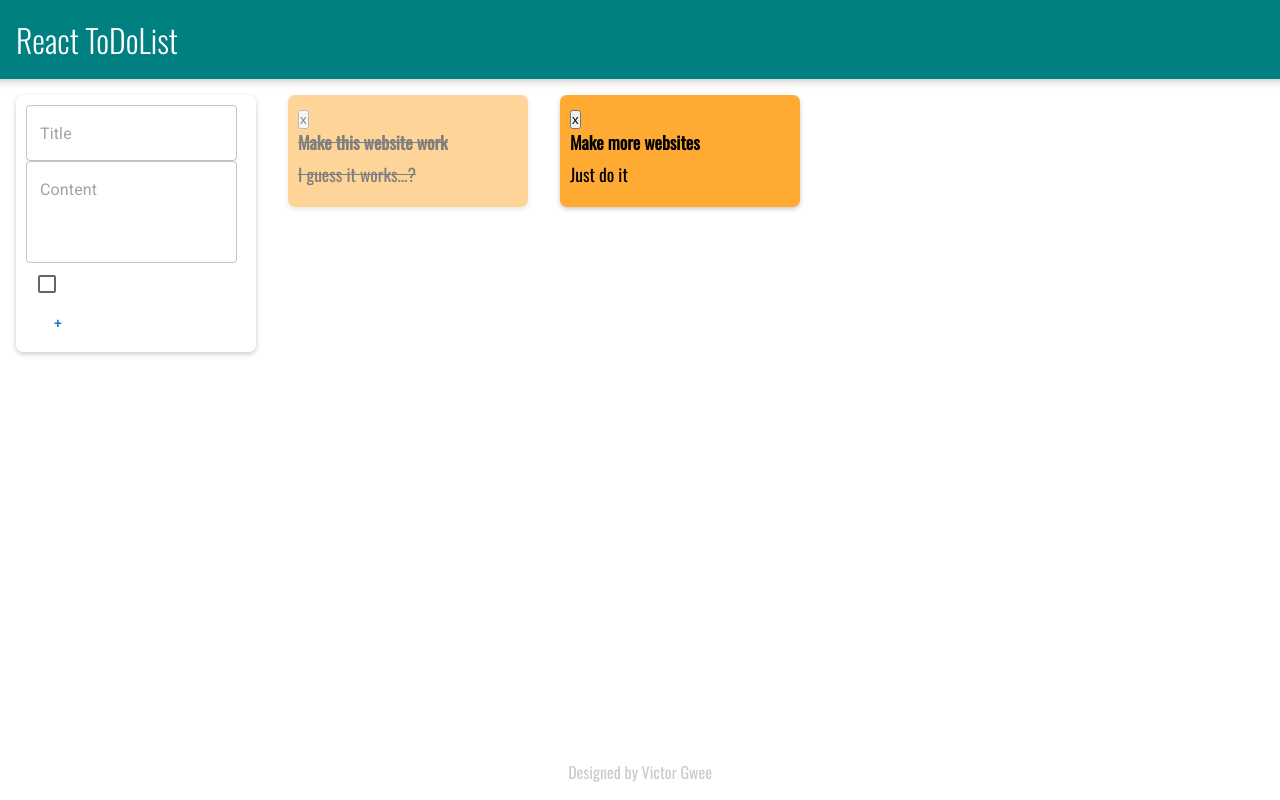
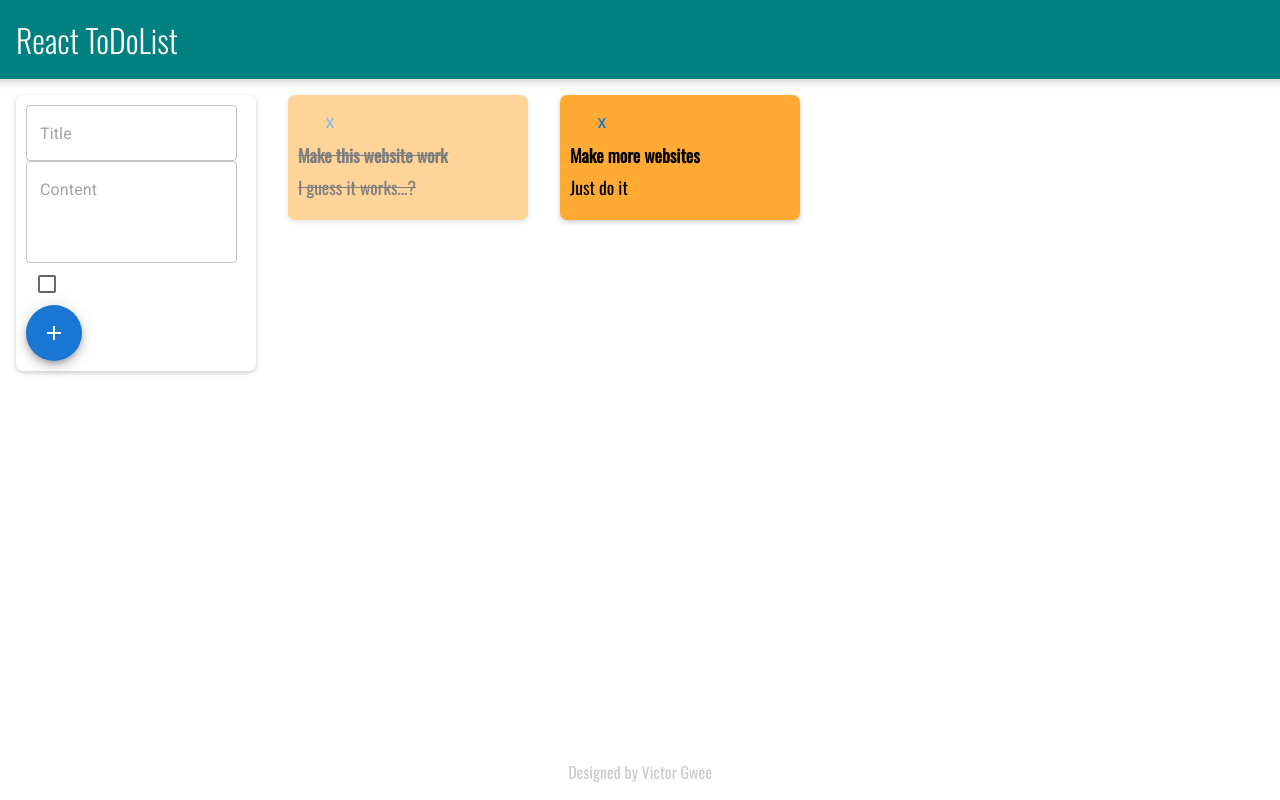
Before and after one commit to vicgwee/React_ToDoList, a React (Create React App) app in the folder react-todolist/: page / in a window 1280 px wide. Built offline with nearby package versions, Linux system fonts and the light colour scheme.

Commit message:
change button to Fab and include icons

```diff
--- a/react-todolist/package.json
+++ b/react-todolist/package.json
@@ -5,6 +5,7 @@
   "dependencies": {
     "@emotion/react": "^11.7.1",
     "@emotion/styled": "^11.6.0",
+    "@mui/icons-material": "^5.2.5",
     "@mui/material": "^5.2.5",
     "@testing-library/jest-dom": "^5.16.1",
     "@testing-library/react": "^12.1.2",
--- a/react-todolist/src/components/AddNoteForm.jsx
+++ b/react-todolist/src/components/AddNoteForm.jsx
@@ -1,6 +1,7 @@
 import React, {useState} from "react"
 import ToggleSwitch from "./ToggleSwitch"
-import {Button, TextField} from '@mui/material'
+import {Fab, TextField} from '@mui/material'
+import AddIcon from '@mui/icons-material/Add';
 
 // Adapted from https://www.w3schools.com/react/react_forms.asp
 
@@ -54,7 +55,9 @@ function AddNoteForm(props) {
                     checked = {parseInt(inputs.urgent) || 0}
                     onChange = {handleChange}
                 />
-                <Button type="submit">+</Button>
+                <Fab type="submit" color="primary" aria-label="add">
+                    <AddIcon />
+                </Fab>
             </form>
         </div>
     );
--- a/react-todolist/src/components/Note.jsx
+++ b/react-todolist/src/components/Note.jsx
@@ -1,4 +1,5 @@
 import React, { useState } from "react"
+import {Button} from "@mui/material"
 
 function Note(props) {
 
@@ -18,7 +19,7 @@ function Note(props) {
 
     return (
         <div className={className} onClick={handleNoteClick}>
-            <button type="button" onClick={handleDeleteButtonClick}>x</button>
+            <Button type="button" onClick={handleDeleteButtonClick}>x</Button>
             <h1>{props.title}</h1>
             <p>{props.content}</p>
         </div>
```
Also changed, not shown: 1 other file (tests, documents, lock files or other folders).
